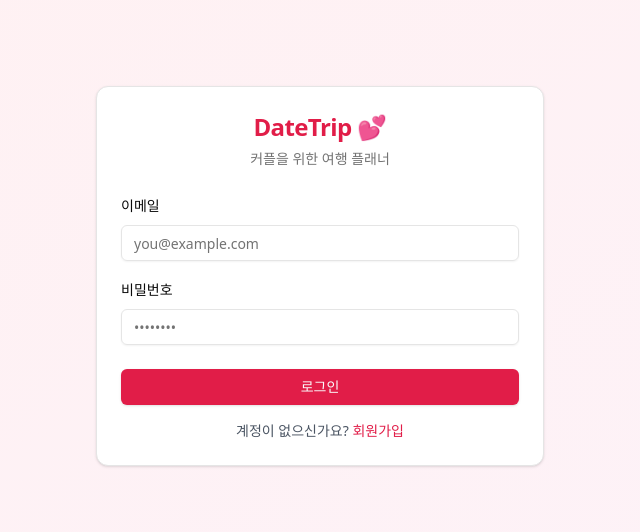
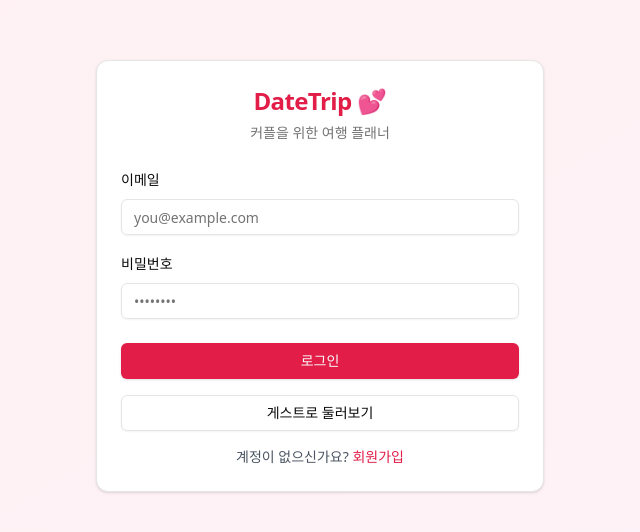
Before and after one commit to mindsurf0176-ui/datetrip, a Next.js app: page /login in a window 1280 px wide. Shown: the part 124-656 px from the top of the page, without its empty margins (320-960 px from the left). Built offline with nearby package versions, Linux system fonts and the light colour scheme; no server answers.

Commit message:
feat: add guest mode

```diff
--- a/src/app/(auth)/login/page.tsx
+++ b/src/app/(auth)/login/page.tsx
@@ -15,7 +15,7 @@ export default function LoginPage() {
   const [password, setPassword] = useState('')
   const [error, setError] = useState('')
   const [loading, setLoading] = useState(false)
-  const { signIn } = useAuth()
+  const { signIn, loginAsGuest } = useAuth()
   const router = useRouter()
 
   const handleSubmit = async (e: React.FormEvent) => {
@@ -92,6 +92,18 @@ export default function LoginPage() {
               {loading ? '로그인 중...' : '로그인'}
             </Button>
 
+            <Button
+              type="button"
+              variant="outline"
+              className="w-full"
+              onClick={() => {
+                loginAsGuest()
+                router.push('/')
+              }}
+            >
+              게스트로 둘러보기
+            </Button>
+
             <p className="text-sm text-center text-gray-600">
               계정이 없으신가요?{' '}
               <Link href="/register" className="text-rose-600 hover:underline">
--- a/src/auth/AuthContext.tsx
+++ b/src/auth/AuthContext.tsx
@@ -8,9 +8,11 @@ interface AuthContextType {
   user: User | null
   couple: Couple | null
   loading: boolean
+  isGuest: boolean
   signIn: (email: string, password: string) => Promise<{ error: Error | null }>
   signUp: (email: string, password: string, name: string) => Promise<{ error: Error | null }>
   signOut: () => Promise<void>
+  loginAsGuest: () => void
   refreshCouple: () => Promise<void>
 }
 
@@ -20,6 +22,7 @@ export function AuthProvider({ children }: { children: ReactNode }) {
   const [user, setUser] = useState<User | null>(null)
   const [couple, setCouple] = useState<Couple | null>(null)
   const [loading, setLoading] = useState(true)
+  const [isGuest, setIsGuest] = useState(false)
 
   useEffect(() => {
     // 현재 세션 확인
@@ -128,6 +131,18 @@ export function AuthProvider({ children }: { children: ReactNode }) {
     await supabase.auth.signOut()
     setUser(null)
     setCouple(null)
+    setIsGuest(false)
+  }
+
+  const loginAsGuest = () => {
+    setIsGuest(true)
+    setUser({
+      id: 'guest',
+      email: 'guest@datetrip.app',
+      name: '게스트',
+      created_at: new Date().toISOString(),
+    } as User)
+    setLoading(false)
   }
 
   const refreshCouple = async () => {
@@ -142,9 +157,11 @@ export function AuthProvider({ children }: { children: ReactNode }) {
         user,
         couple,
         loading,
+        isGuest,
         signIn,
         signUp,
         signOut,
+        loginAsGuest,
         refreshCouple,
       }}
     >
```
